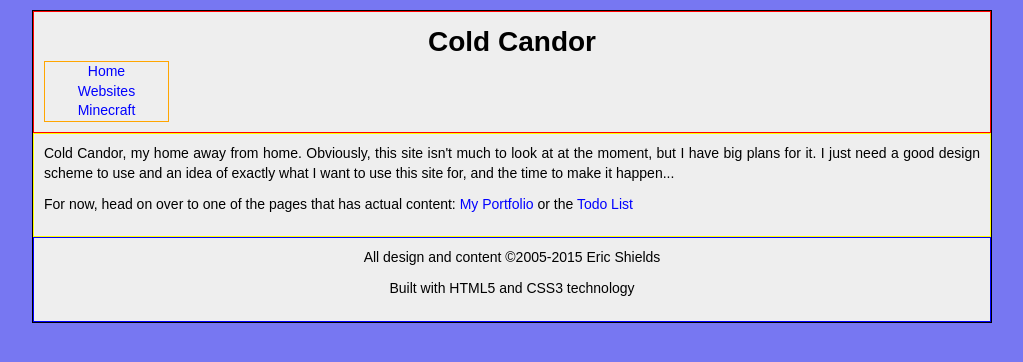
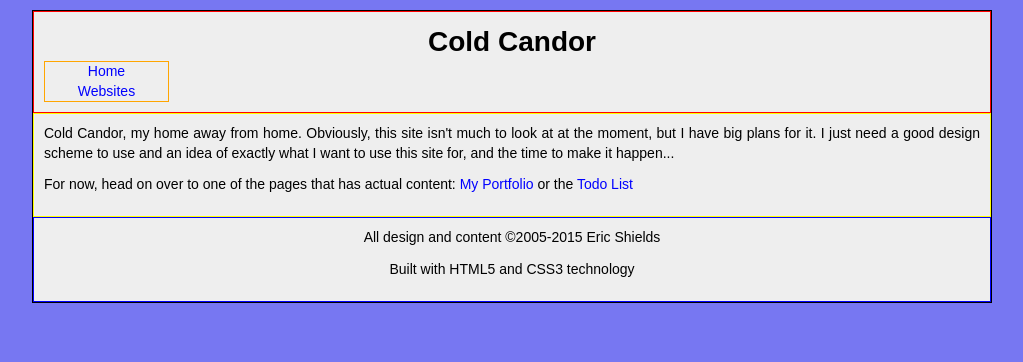
Before and after one commit to coldcandor/website, a PHP site: page / in a window 1280 px wide. Shown: the top 362 px of the page, without its empty margins (128-1151 px from the left). Run offline with PHP 8.4, Linux system fonts and the light colour scheme.

Commit message:
Remove Minecraft from links

```diff
--- a/www/includes/links.php
+++ b/www/includes/links.php
@@ -3,7 +3,6 @@
 			<ul>
 				<li><a href="index.php">Home</a></li>
 				<li><a href="webpages.php">Websites</a></li>
-				<li><a href="minecraft.php">Minecraft</a></li>
 			</ul>
 		</nav>
 <!--
```
